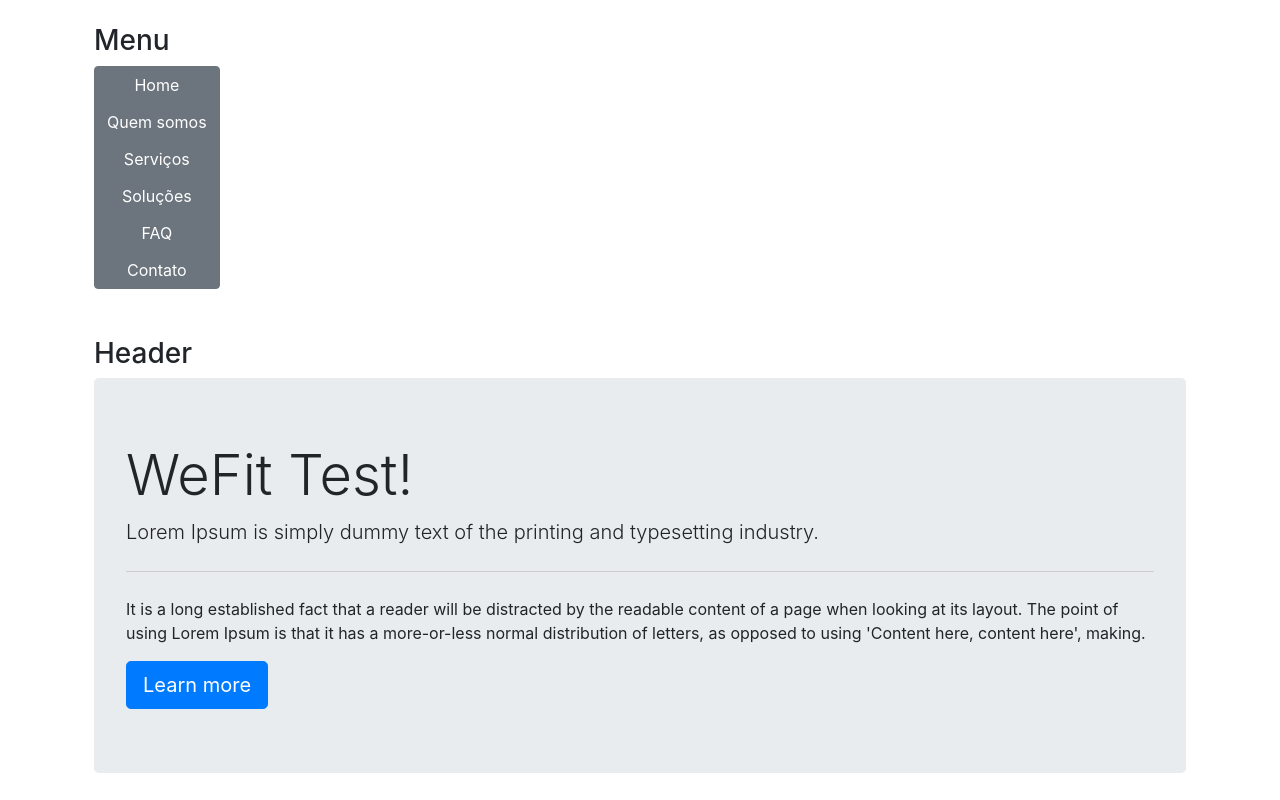
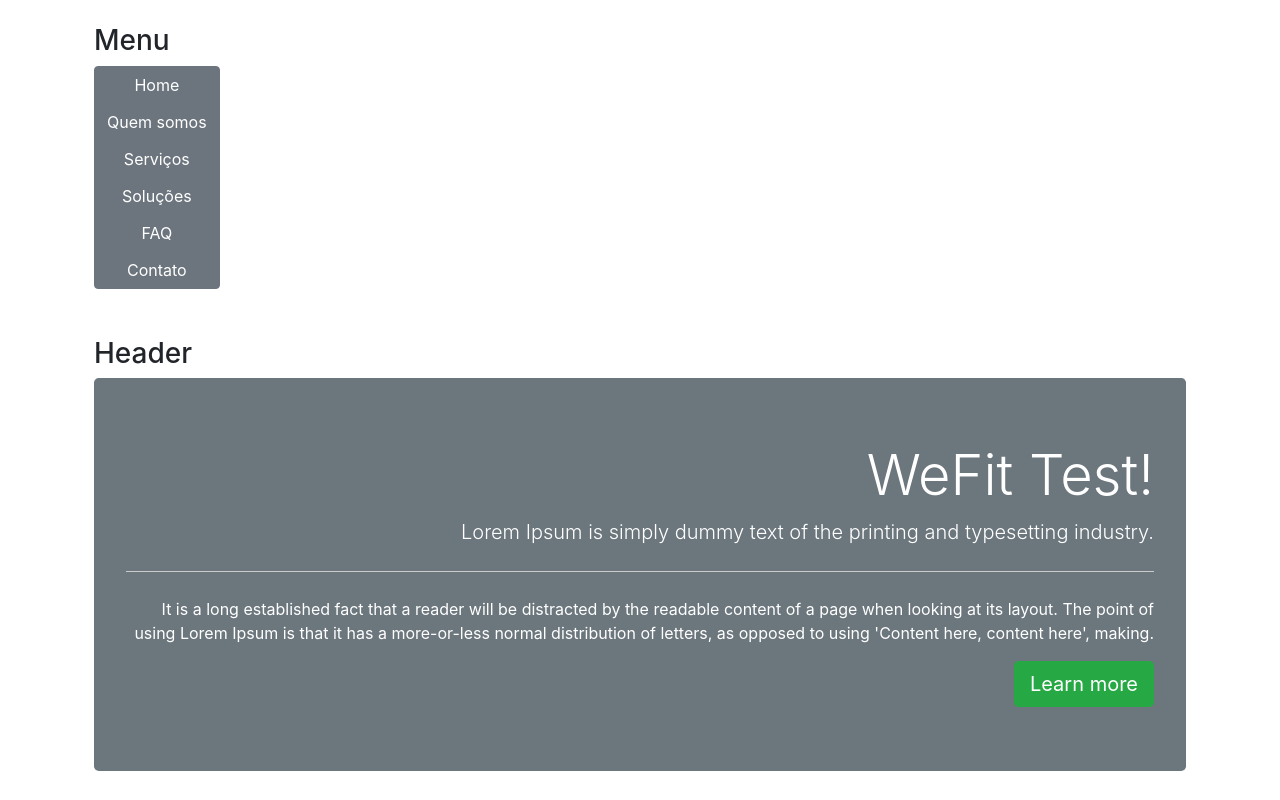
Before and after one commit to romlacerda/wfit_js, a plain HTML site: page index.html in a window 1280 px wide. Shown: the top 800 px of the page. Drawn offline with nearby package versions, Linux system fonts and the light colour scheme.

Commit message:
feat: header color change function

```diff
--- a/index.html
+++ b/index.html
@@ -9,7 +9,7 @@
   <link rel="stylesheet" href="css/normalize.css">
   <link rel="stylesheet" href="css/bootstrap.css">
   <link rel="stylesheet" href="css/main.css">
-
+  <script src="main.js"></script>
   <meta name="theme-color" content="#fafafa">
 </head>
 
--- a/js/main.js
+++ b/js/main.js
@@ -0,0 +1,16 @@
+const init = () => {
+  header();
+}
+
+const header = () => {
+  const jumbotron = document.getElementsByClassName('jumbotron')[0]
+  jumbotron.style.backgroundColor = '#6b767d';
+  jumbotron.style.color = '#fff';
+  jumbotron.style.textAlign = 'right';
+
+  const btn = jumbotron.getElementsByClassName('btn-primary')[0];
+  btn.style.backgroundColor = '#26a944';
+  btn.style.border = 'none';
+}
+
+window.onload = init();
```
